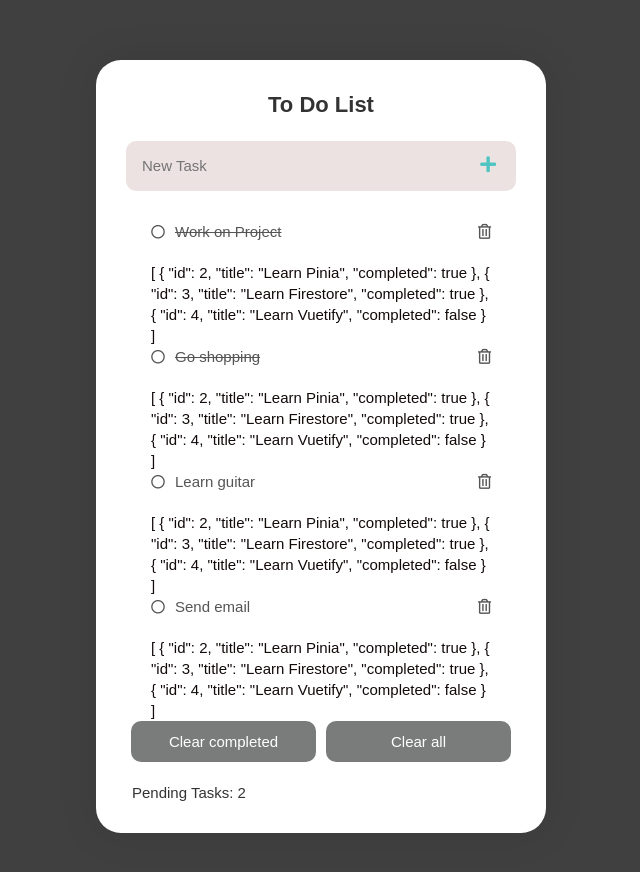
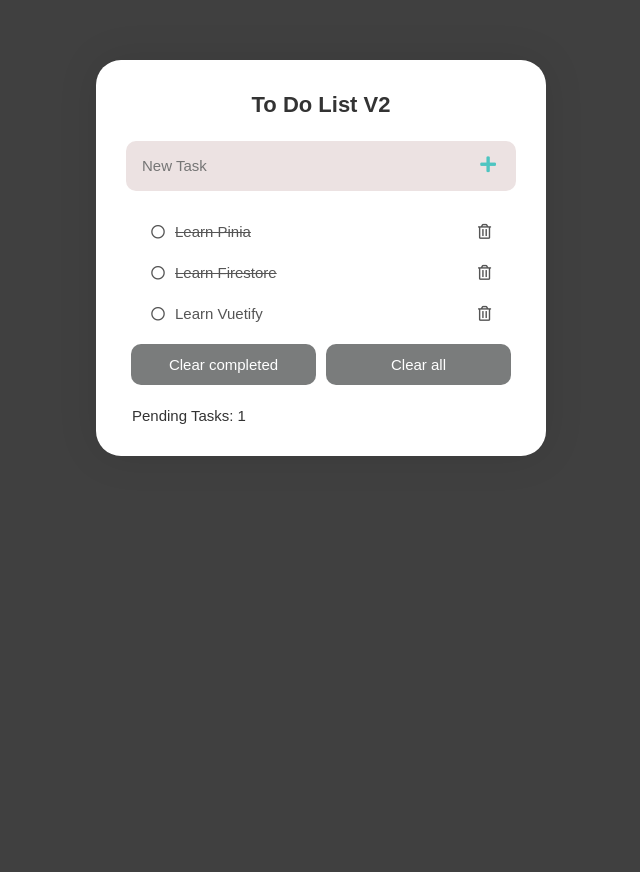
Before and after one commit to nileshjadhav862001/To-Do-Application, a Vue app: page / in a window 1280 px wide. Shown: the top 872 px of the page, without its empty margins (319-959 px from the left). After the commit the page ends 800 px from the top, so only its background shows below. Built offline with nearby package versions, Linux system fonts and the light colour scheme.

Commit message:
done pinia

```diff
--- a/src/components/TaskComp.vue
+++ b/src/components/TaskComp.vue
@@ -1,108 +1,66 @@
 <template>
   <div class="container">
     <div class="task">
-      <!-- title -->
+
       <div class="title">
-        <h1>To Do List</h1>
+        <h1>To Do List V2</h1>
       </div>
 
-      <!-- form -->
       <div class="form">
         <input type="text" placeholder="New Task" v-model="newTask" @keypress.enter="addTask" />
         <button @click="addTask"><i class="fas fa-plus"></i></button>
       </div>
 
-      <!-- task lists -->
       <div class="taskItems">
         <ul>
-          <TaskItem @complete="completedTask(task)" @remove="removeTask(index)" v-bind:task="task"
-            v-for="(task, index) in tasks" :key="task.id" />
+          <TaskItem />
         </ul>
       </div>
-      <!-- buttons -->
+
       <div class="clearBtns">
         <button @click="clearCompleted">Clear completed</button>
         <button @click="clearAll">Clear all</button>
       </div>
 
-      <!-- pending task -->
       <div class="pendingTasks">
         <span>Pending Tasks: {{ incompleted }}</span>
       </div>
+
     </div>
   </div>
 </template>
 
 <script>
+import { mapActions, mapState } from "pinia";
+import { useCounterStore } from "../store/index.js";
 import TaskItem from "./TaskItem.vue";
 
 export default {
   name: "TaskComp",
-  // props: ["tasks"],
   components: {
     TaskItem,
   },
   data() {
     return {
       newTask: "",
-      tasks: [
-        {
-          id: 2,
-          title: "Work on Project",
-          completed: true,
-        },
-        {
-          id: 3,
-          title: "Go shopping",
-          completed: true,
-        },
-        {
-          id: 4,
-          title: "Learn guitar",
-          completed: false,
-        },
-        {
-          id: 5,
-          title: "Send email",
-          completed: false,
-        },
-      ],
     };
   },
 
   methods: {
+    ...mapActions(useCounterStore, ['addTask', 'clearAll']),
+
     addTask() {
       if (this.newTask) {
-        this.tasks.push({
+        this.newTasks.push({
           title: this.newTask,
           completed: false,
         });
         this.newTask = "";
       }
     },
-    inProgress(task) {
-      return !this.isCompleted(task);
-    },
-    isCompleted(task) {
-      return task.completed;
-    },
-    clearCompleted() {
-      this.tasks = this.tasks.filter(this.inProgress);
-    },
-    clearAll() {
-      this.tasks = [];
-    },
-    removeTask(index) {
-      this.tasks.splice(index, 1);
-    },
-    completedTask(task) {
-      task.completed = !task.completed;
-    },
   },
   computed: {
-    incompleted() {
-      return this.tasks.filter(this.inProgress).length;
-    },
+    ...mapState(useCounterStore, ['newTasks', 'incompleted', 'clearCompleted']),
   },
 };
 </script>
--- a/src/components/TaskItem.vue
+++ b/src/components/TaskItem.vue
@@ -1,10 +1,10 @@
 <template>
   <div class="container">
-    <li>
-      <button @click="complete" :class="{ 'toggle': true, 'toggle-completed': task.completed }"><i class="far fa-circle"></i>{{ task.title }}</button>
-      <button @click="remove"><i class="far fa-trash-alt"></i></button>
+    <li v-for="(task1, index) in newTasks" :key="task1.id">
+      <button @click="completedTask(task1)" :class="{ 'toggle': true, 'toggle-completed': task1.completed }"><i
+          class="far fa-circle"></i>{{ task1.title }}</button>
+      <button @click="remove(index)"><i class="far fa-trash-alt"></i></button>
     </li>
-    {{ newTasks }}
   </div>
 </template>
 
@@ -14,26 +14,11 @@ import { useCounterStore } from "../store/index.js";
 
 export default {
   name: "TaskItem",
-  props: ["task"],
-
-  methods:{
-    ...mapActions(useCounterStore,['increment','decrease0']),
-    complete(){
-      this.$emit('complete')
-    },
-    remove(){
-      this.$emit('remove')
-    }
+  methods: {
+    ...mapActions(useCounterStore, ['remove', 'completedTask']),
   },
-  computed:{
-    ...mapState(useCounterStore,['newTasks']),
-    // className(){
-    //   let classes = ['toggle']
-    //   if(this.task.completed){
-    //     classes.push('toggle-completed')
-    //   }
-    //   return classes
-    // }
+  computed: {
+    ...mapState(useCounterStore, ['newTasks', 'className']),
   }
 };
 </script>
@@ -42,4 +27,8 @@ export default {
 .container {
   color: rgb(19, 10, 10);
 }
+
+.toggle-completed {
+  text-decoration: line-through;
+}
 </style>
--- a/src/store/index.js
+++ b/src/store/index.js
@@ -1,9 +1,9 @@
+// import TaskCompVue from '@/components/TaskComp.vue'
 import { defineStore } from 'pinia'
-
 export const useCounterStore = defineStore('counter', {
   state: () => ({
     // Data Property
-    count: 0,
+    newTask: "",
     newTasks: [
       {
         id: 2,
@@ -24,12 +24,38 @@ export const useCounterStore = defineStore('counter', {
   }),
   getters: {
     // Computed Property
-    double: state => state.count * 2,
+    className() {
+      // let classes = ['toggle']
+      // if (this.newTasks.completed) {
+        //   classes.push('toggle-completed')
+        // }
+        // return 'example'           //classes
+      },
+      incompleted() {
+        return this.newTasks.filter(this.inProgress).length;
+      },
+    },
+    actions: {
+      // Methods Property
+      inProgress(task) {
+        return !this.isCompleted(task);
+      },
+      isCompleted(task) {
+        return task.completed;
+      },
+    remove(index){
+      this.newTasks.splice(index, 1)
+    },
+    completedTask(task1){
+      task1.completed = !task1.completed
+    },
+
+    clearCompleted() {
+      this.newTasks = this.newTasks.filter(this.inProgress);
+    },
+    clearAll(){
+      this.newTasks = [];
+    }
   },
-  actions: {
-    // Methods Property
-    increment() {
-      this.count++
-    },
-  },
+
 })
```
